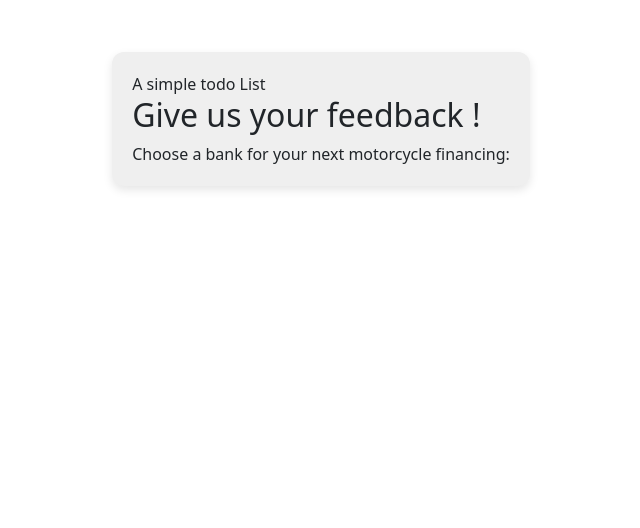
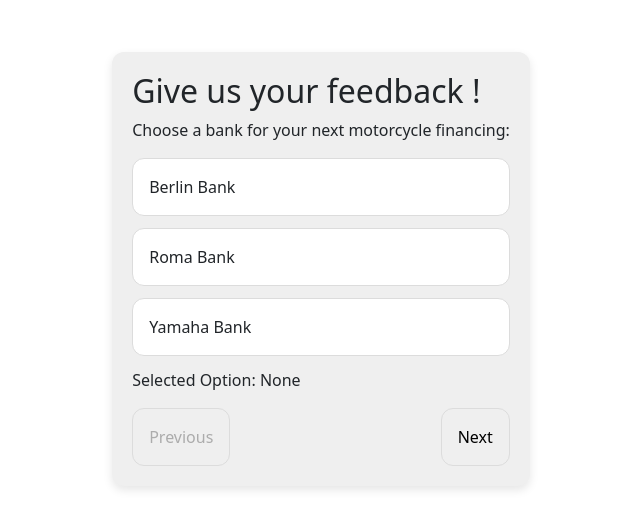
Before and after one commit to SouzaThalez/react-todo-app, a React (Vite) app: page / in a window 1280 px wide. Shown: the top 528 px of the page, without its empty margins (319-959 px from the left). Built offline with nearby package versions, Linux system fonts and the light colour scheme.

Commit message:
buttons added and functions to them

```diff
--- a/src/App.css
+++ b/src/App.css
@@ -15,3 +15,60 @@
     background-color: #efefef;
     box-shadow: 0 4px 10px rgba(0,0,0,0.1);
 }
+
+.selection-container{
+    width: 100%;
+
+    padding: 16px;
+    margin: 12px 0;
+
+    border-radius: 12px;
+    border: 1px solid #dcdcdc;
+
+    background-color: white;
+
+    cursor: pointer;
+
+    transition:
+        transform 0.2s ease,
+        box-shadow 0.2s ease,
+        background-color 0.2s ease;
+}
+
+
+
+.selection-container:hover{
+    background-color: #f8f9ff;
+
+    transform: translateY(-3px);
+
+    box-shadow: 0 6px 14px rgba(0,0,0,0.12);
+}
+
+.nav-buttons{
+    display: flex;
+    justify-content: space-between;
+}
+
+.buttons{
+    border-radius: 12px;
+    border: 1px solid #dcdcdc;
+    padding: 16px
+}
+
+.buttons:hover{
+     background-color: #f8f9ff;
+}
+
+.text-button{
+    background: none;
+    border: none;
+
+    padding: 0;
+    margin: 0;
+
+    font: inherit;
+    color: inherit;
+
+    cursor: pointer;
+}
--- a/src/App.tsx
+++ b/src/App.tsx
@@ -3,10 +3,9 @@
 import List from './components/list';
 
 function App(){
-const appTittle = <span>A simple todo List</span>
+
   return (
       <div className='app-container'>
-        {appTittle}
         < List/>
       </div>
   );
--- a/src/components/list.tsx
+++ b/src/components/list.tsx
@@ -1,3 +1,5 @@
+import { useState } from "react";
+
 function List(){
     const listBankActions = [
             {
@@ -19,12 +21,42 @@
             }
     ]
 
+    // let selectedOption = 'None';
+    const [selectedOption, setOptionSelected] = useState('None');
+    const [currentQuestion, setCurrentQuestion] = useState(0);
 
+    function handleSelectedOption(option: string){
+        setOptionSelected(option)
+    }
+
+    function goToNext(){
+        setCurrentQuestion(currentQuestion + 1);
+    }
+
+    function goToPrevious(){
+        if(currentQuestion > 0){
+            setCurrentQuestion(currentQuestion - 1);
+        }
+
+    }
 
     return(
         <div>
             <h2>Give us your feedback !</h2>
-            {listBankActions[0].question}
+            <p>{listBankActions[currentQuestion].question}</p>
+            {listBankActions[currentQuestion].banks.map((option) =>
+                <div className="selection-container"
+                    onClick={() => handleSelectedOption(option)}>
+                    {option}
+                </div>
+            )}
+
+            <p>Selected Option: {selectedOption}</p>
+
+            <div className="nav-buttons">
+                <button className="buttons" onClick={goToPrevious} disabled={currentQuestion === 0}>Previous</button>
+                <button className="buttons" onClick={goToNext}>Next</button>
+            </div>
         </div>
     )
 }
```
Lines whose indentation alone changed are shown as unchanged.
